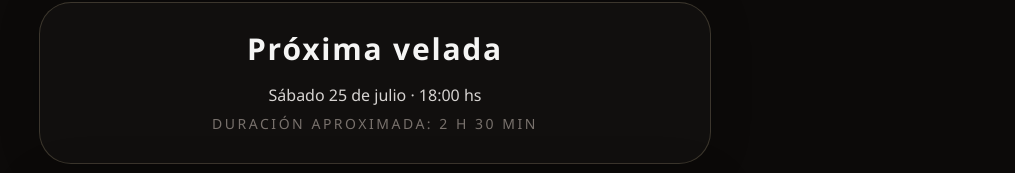
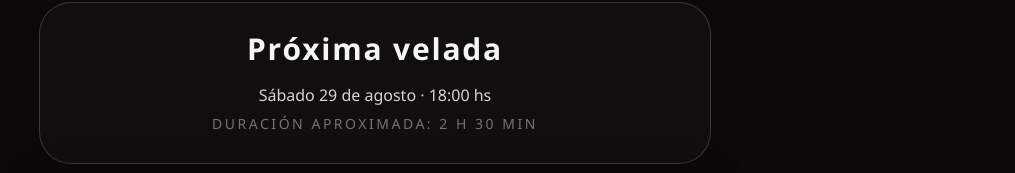
Before and after one commit to wplaplata-jpg/tertulias-criollas, a Next.js app: page /reserva in a window 1280 px wide. Shown: the part 505-678 px from the top of the page, without its empty margins (265-1280 px from the left). Built offline with nearby package versions, Linux system fonts and the light colour scheme; no server answers; the database is empty.

Commit message:
update next event date to August 29, 2026

```diff
--- a/app/page.tsx
+++ b/app/page.tsx
@@ -44,7 +44,7 @@ const socialLinks = {
   instagram: "https://www.instagram.com/tertulias_criollas_hemmingsen?igsh=MW0wY2Zqd3Bic2J2YQ==",
   youtube: "https://www.youtube.com/@hemmingsenart11",
   whatsapp: WHATSAPP_URL,
-  email: "mailto:contacto@tertuliascriollas.com"
+  email: "contacto@tertuliascriollas.com"
 };
 
 const contactLinks = [
@@ -71,14 +71,6 @@ const contactLinks = [
     buttonLabel: "Consultar",
     href: socialLinks.whatsapp,
     external: true
-  },
-  {
-    label: "Email",
-    icon: "@",
-    description: "Contacto institucional y solicitudes especiales.",
-    buttonLabel: "Escribir email",
-    href: socialLinks.email,
-    external: false
   }
 ] as const;
 
@@ -120,7 +112,7 @@ export default function HomePage() {
             <div className="mt-5 flex flex-col items-center justify-center gap-2 text-sm leading-7 text-stone-300 sm:flex-row sm:flex-wrap sm:gap-x-4 sm:text-base">
               <span>Últimos sábados de cada mes</span>
               <span className="hidden text-[#e5d2a3]/45 sm:inline">·</span>
-              <span>Próxima fecha: sábado 25 de julio</span>
+              <span>Próxima fecha: sábado 29 de agosto</span>
               <span className="hidden text-[#e5d2a3]/45 sm:inline">·</span>
               <span>Inicio: 18:00 hs</span>
               <span className="hidden text-[#e5d2a3]/45 sm:inline">·</span>
@@ -190,10 +182,9 @@ export default function HomePage() {
                           "/galeria/arte/arte6.jpg"
                         ]
                         : [
-                          "/galeria/gastronomia/gastronomia1.jpg",
-                          "/galeria/gastronomia/gastronomia2.png",
-                          "/galeria/gastronomia/gastronomia3.jpg",
-                          "/galeria/gastronomia/gastronomia4.jpg"
+                          "/galeria/gastronomia/placeholder-1.svg",
+                          "/galeria/gastronomia/placeholder-2.svg",
+                          "/galeria/gastronomia/placeholder-3.svg"
                         ]
                     }
                   />
--- a/app/reserva/page.tsx
+++ b/app/reserva/page.tsx
@@ -218,7 +218,7 @@ export default function ReservationPage() {
               Próxima velada
             </p>
             <p className="mt-4 text-sm leading-7 text-stone-300 sm:text-base">
-              Sábado 25 de julio · 18:00 hs
+              Sábado 29 de agosto · 18:00 hs
             </p>
             <p className="mt-2 text-xs uppercase tracking-[0.18em] text-stone-500 sm:text-sm">
               Duración aproximada: 2 h 30 min
--- a/components/language-toggle.tsx
+++ b/components/language-toggle.tsx
@@ -70,19 +70,19 @@ const translations: Record<string, string> = {
   "Próximo evento": "Next event",
   "Próxima velada": "Next evening",
   "Próximas veladas": "Upcoming evenings",
-  "Próxima velada · Sábado 26 de julio · 18:00 hs":
-    "Next evening · Saturday, July 26 · 6:00 PM",
+  "Próxima velada · Sábado 29 de agosto · 18:00 hs":
+    "Next evening · Saturday, August 29 · 6:00 PM",
   "Duración 2 h 30 min": "Duration 2 h 30 min",
   "Últimos sábados de cada mes": "Last Saturdays of each month",
-  "Próxima fecha: sábado 25 de julio":
-    "Next date: Saturday, July 25",
+  "Próxima fecha: sábado 29 de agosto":
+    "Next date: Saturday, August 29",
   "Inicio: 18:00 hs": "Start: 6:00 PM",
   "Duración aproximada: 2 horas y 30 minutos":
     "Approximate duration: 2 hours and 30 minutes",
   "Ver entradas": "View tickets",
   "Una nueva edición de Tertulias Criollas está en preparación.":
     "A new edition of Tertulias Criollas is being prepared.",
-  "Sábado 25 de julio · 18:00 hs": "Saturday, July 25 · 6:00 PM",
+  "Sábado 29 de agosto · 18:00 hs": "Saturday, August 29 · 6:00 PM",
   "Duración aproximada: 2 h 30 min":
     "Approximate duration: 2 h 30 min",
   "Reservar entrada →": "Reserve ticket →",
--- a/lib/sendReservationEmail.ts
+++ b/lib/sendReservationEmail.ts
@@ -6,7 +6,7 @@ const LOGO_URL = "https://www.tertuliascriollas.com/logo.svg";
 const FOOTER_EMAIL = "contacto@tertuliascriollas.com";
 const WEBSITE_URL = "https://tertuliascriollas.com";
 const WEBSITE_LABEL = "tertuliascriollas.com";
-const NEXT_EVENT_DATE_LABEL = "sábado 25 de julio";
+const NEXT_EVENT_DATE_LABEL = "sábado 29 de agosto";
 
 export type ReservationEmailPayload = {
   id: string;
```
